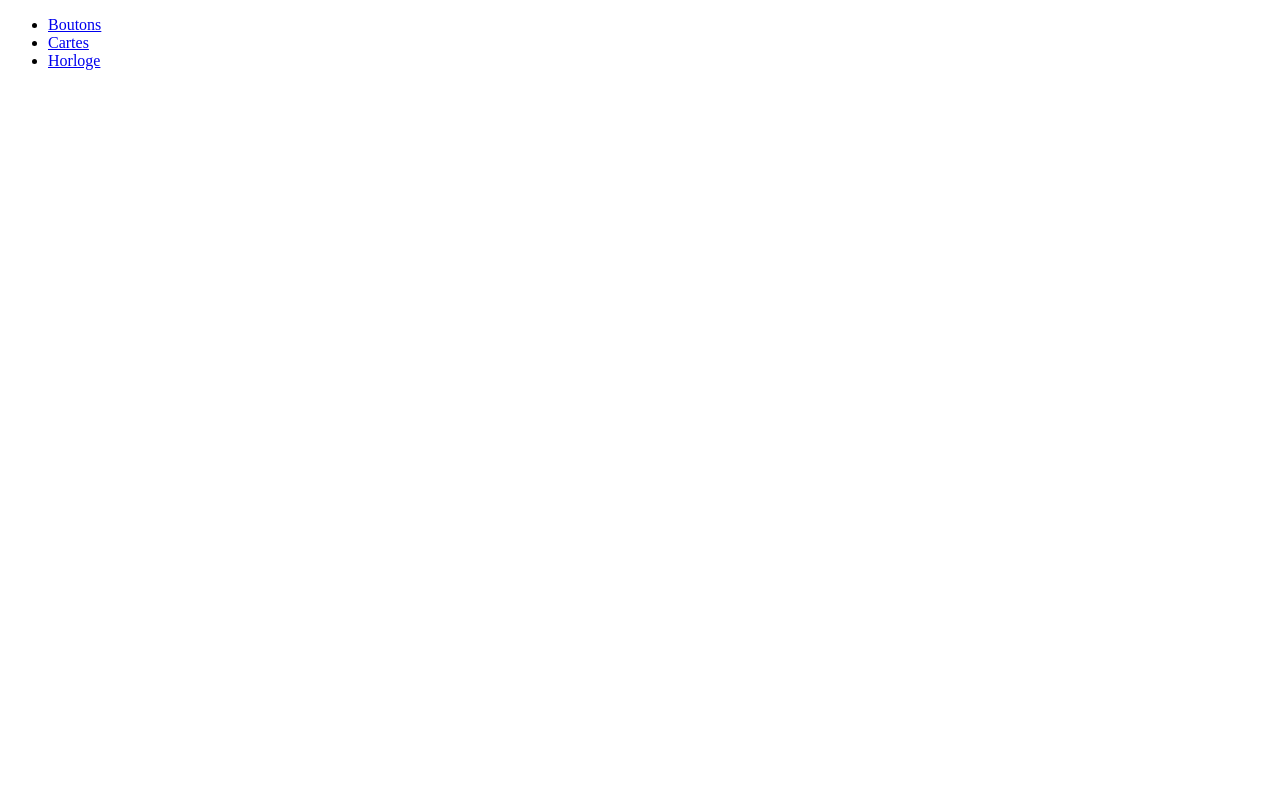
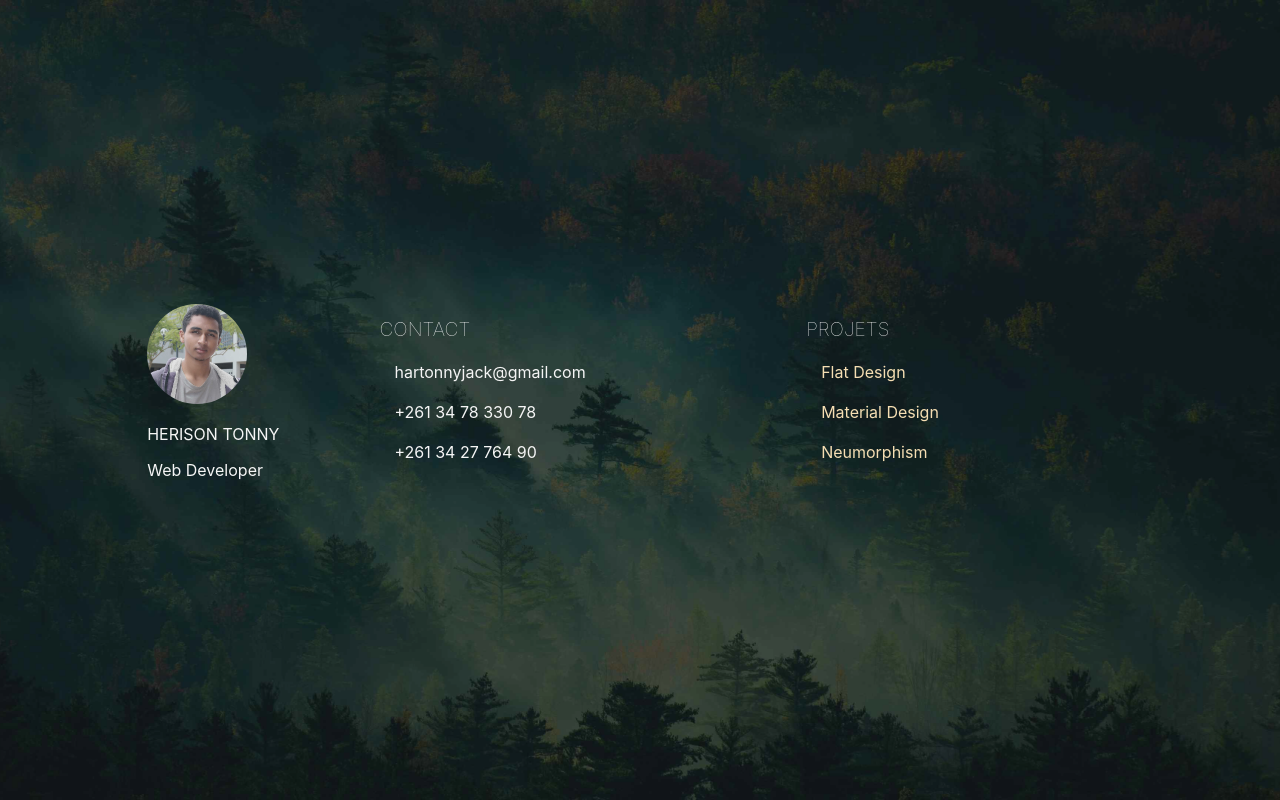
Before and after one commit to tonny-herison/Design, a plain HTML site: page index.html in a window 1280 px wide. Drawn offline with Linux system fonts and the light colour scheme.

Commit message:
New Design Pattern

```diff
--- a/global_assets/css/master.css
+++ b/global_assets/css/master.css
@@ -0,0 +1,74 @@
+body{
+    padding: 0;
+    margin: 0;
+    font-family: -apple-system, BlinkMacSystemFont, 'Segoe UI', Roboto, Oxygen, Ubuntu, Cantarell, 'Open Sans', 'Helvetica Neue', sans-serif;
+}
+
+main{
+    overflow: hidden;
+}
+
+nav{
+    position: relative;
+    width: 100%;
+    min-height: 100vh;
+    overflow: hidden;
+}
+
+nav .bg-nav{
+    position: absolute;
+    z-index: -1;
+    width: 100%;
+    height: 100%;
+    object-fit: cover;
+    object-position: center;
+    filter: blur(.2px) brightness(50%);
+}
+
+.container{
+    z-index: 2;
+    display: flex;
+    width: 100%;
+    height: 100%;
+    min-height: 100vh;
+    justify-content: center;
+    align-items: center;
+    color: whitesmoke;
+}
+
+.container img.profil-img{
+    width: 100px;
+    height: 100px;
+    border-radius: 50%;
+    object-fit: cover;
+}
+
+.bloc h4.bloc-title{
+    text-transform: uppercase;
+    font-weight: lighter;
+    font-size: 1.2em;
+    margin: 0;
+}
+
+.bloc{
+    width: calc(100% / 3);
+}
+
+.contacts, .projects{
+    transform: translateX(100px);
+}
+
+.bloc ul{
+    list-style: none;
+    padding: 0;
+}
+
+.bloc ul li{
+    padding: 5px;
+    margin: 10px;
+}
+
+.bloc ul li a{
+    text-decoration: none;
+    color: wheat;
+}
--- a/index.html
+++ b/index.html
@@ -3,22 +3,48 @@
 <head>
     <meta charset="UTF-8">
     <meta name="viewport" content="width=device-width, initial-scale=1.0">
-    <link rel="stylesheet" href="master.css">
+    <link rel="stylesheet" href="./global_assets/css/master.css">
     <title>Défis de design</title>
 </head>
 <body>
     <main>
+        <nav>
+            <img src="./global_assets/images/bg.jpg" alt="Background" class="bg-nav">
+            <div class="container">
+                <div class="info-g">
+                    <img src="./global_assets/images/tonnyPS.jpg" alt="HERISON Tonny" class="profil-img">
+                    <p class="name">
+                        <span>H</span><span>E</span><span>R</span><span>I</span><span>S</span><span>O</span><span>N</span>
+                        <span>T</span><span>O</span><span>N</span><span>N</span><span>Y</span>
+                    </p>
+                    <p class="job">Web Developer</p>
+                </div>
+
+                <div class="contacts bloc">
+                    <h4 class="bloc-title">Contact</h4>
+                    <ul class="contact-list">
+                        <li class="contact-item">hartonnyjack@gmail.com</li>
+                        <li class="contact-item">+261 34 78 330 78</li>
+                        <li class="contact-item">+261 34 27 764 90</li>
+                    </ul>
+                </div>
+
+                <div class="projects bloc">
+                    <h4 class="bloc-title">Projets</h4>
                     <ul class="project-list">
                         <li class="project-item">
-                <a href="./Boutons/boutons.html">Boutons</a>
+                            <a href="./Flat/">Flat Design</a>
                         </li>
                         <li class="project-item">
-                <a href="./Cartes/cartes.html">Cartes</a>
+                            <a href="./Material/">Material Design</a>
                         </li>
                         <li class="project-item">
-                <a href="./Horloge/horloge.html">Horloge</a>
+                            <a href="./Neumorphism/">Neumorphism</a>
                         </li>
                     </ul>
+                </div>
+            </div>
+        </nav>
     </main>
 </body>
 </html>
```
Also changed, not shown: Material/boutons.html (added, +11 -0 lines), Material/cartes.html (added, +11 -0 lines), Material/horloge.html (added, +11 -0 lines), Neumorphism/horloge.html (added). Lines whose indentation alone changed are shown as unchanged.
